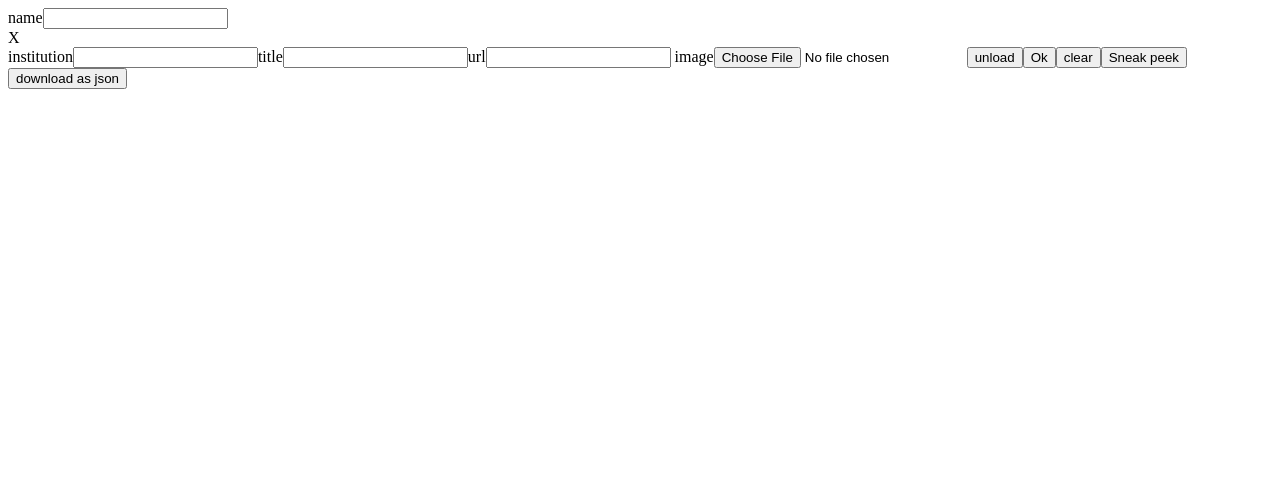
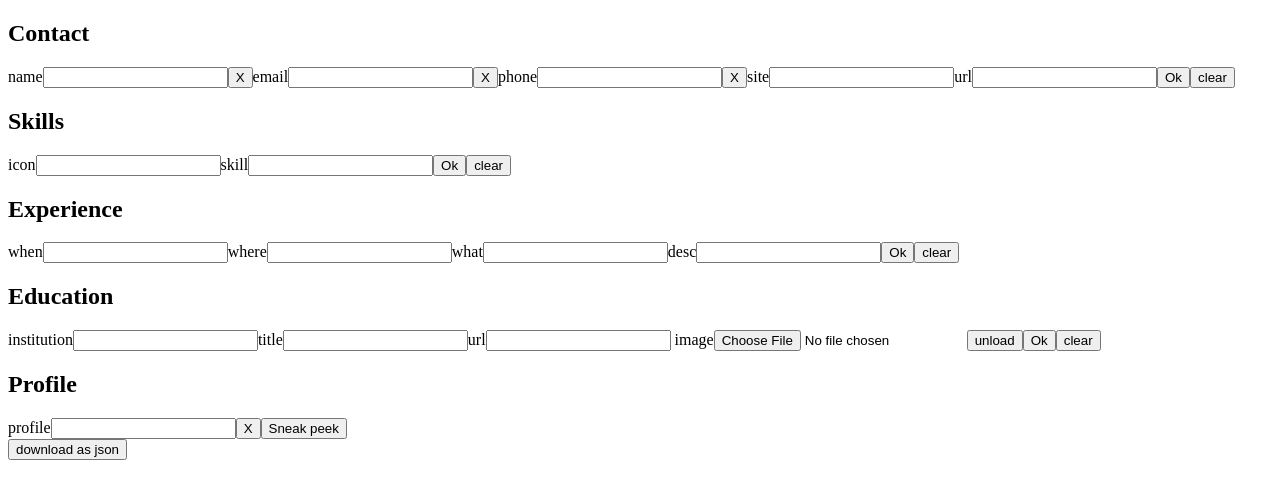
Before and after one commit to Perlesvaux/solid-cv, a React (Vite) app: page / in a window 1280 px wide. Shown: the top 498 px of the page. Built offline with nearby package versions, Linux system fonts and the light colour scheme.

Commit message:
major landmark: all form fields are now ready.

```diff
--- a/src/App.jsx
+++ b/src/App.jsx
@@ -26,16 +26,22 @@ export default function App() {
 
   return (
     <>
-      {
-        //<FieldProfile getter={state} setter={action} />
-        //  <FieldEmail getter={state} setter={action} />
-        //  <FieldPhone getter={state} setter={action} />
-          //<FieldExperience getter={state} setter={action} />
-          //<FieldSkills getter={state} setter={action} />
-          //<FieldLinks getter={state} setter={action} />
-      }
-          <FieldName getter={state} setter={action} />
+      <h2>Contact</h2>
+      <FieldName getter={state} setter={action} />
+      <FieldEmail getter={state} setter={action} />
+      <FieldPhone getter={state} setter={action} />
+      <FieldLinks getter={state} setter={action} />
+
+      <h2>Skills</h2>
+      <FieldSkills getter={state} setter={action} />
+      <h2>Experience</h2>
+      <FieldExperience getter={state} setter={action} />
+      <h2>Education</h2>
       <FieldEducation getter={state} setter={action} />
+
+      <h2>Profile</h2>
+      <FieldProfile getter={state} setter={action} />
+
       <button onClick={print}> Sneak peek </button>
       <Dump getter={state} />
     </>
--- a/src/FieldEmail.jsx
+++ b/src/FieldEmail.jsx
@@ -1,15 +1,18 @@
 import PropTypes from 'prop-types';
+import {useHandler} from './Lib.js'
+import Input from './Input.jsx'
+
 export default function FieldEmail({ getter, setter }){
 
-  const deleter = () => setter({type:"delete email"})
-  const updater = (e) => setter({type:"update email", value:e.target.value})
+  const { singleUpdate, singleDelete } = useHandler(setter, 'email')
 
   return (
-    <label >
-      Email
-      <input type="email" value={getter.email} onChange={updater} />
-      <button onClick={deleter}> delete </button>
-    </label>
+    <Input
+      type="email"
+      name="email"
+      value={getter.email}
+      onChange={singleUpdate}
+      deleter={singleDelete} />
   )
 }
 
--- a/src/FieldName.jsx
+++ b/src/FieldName.jsx
@@ -4,15 +4,15 @@ import Input from './Input.jsx'
 
 export default function FieldName({ getter, setter }){
 
-  const { singlePropertyUpdate, singlePropertyDelete } = useHandler(setter, 'name')
+  const { singleUpdate, singleDelete } = useHandler(setter, 'name')
 
   return (
     <Input
       type="text"
       name="name"
       value={getter.name}
-      onChange={singlePropertyUpdate}
-      deleter={singlePropertyDelete} />
+      onChange={singleUpdate}
+      deleter={singleDelete} />
   )
 }
 
--- a/src/FieldPhone.jsx
+++ b/src/FieldPhone.jsx
@@ -1,15 +1,18 @@
 import PropTypes from 'prop-types';
+import {useHandler} from './Lib.js'
+import Input from './Input.jsx'
+
 export default function FieldPhone({ getter, setter }){
 
-  const deleter = () => setter({type:"delete phone"})
-  const updater = (e) => setter({type:"update phone", value:e.target.value})
+  const { singleUpdate, singleDelete } = useHandler(setter, 'phone')
 
   return (
-    <label >
-      phone
-      <input type="tel" value={getter.phone} onChange={updater} />
-      <button onClick={deleter}> delete </button>
-    </label>
+    <Input
+      type="tel"
+      name="phone"
+      value={getter.phone}
+      onChange={singleUpdate}
+      deleter={singleDelete} />
   )
 }
 
--- a/src/FieldProfile.jsx
+++ b/src/FieldProfile.jsx
@@ -1,16 +1,19 @@
 import PropTypes from 'prop-types';
+import {useHandler} from './Lib.js'
+import Input from './Input.jsx'
 
 export default function FieldProfile({ getter, setter }){
 
-  const deleter = () => setter({type:"delete profile"})
-  const updater = (e) => setter({type:"update profile", value:e.target.value})
+  const { singleUpdate, singleDelete } = useHandler(setter, 'profile')
 
   return (
-    <label >
-      Profile
-      <input type="text" value={getter.profile} onChange={updater} />
-      <button onClick={deleter}> delete </button>
-    </label>
+    <Input
+      type='text'
+      name='profile'
+      value={getter.profile}
+      onChange={singleUpdate}
+      deleter={singleDelete}
+    />
   )
 }
 
--- a/src/Input.jsx
+++ b/src/Input.jsx
@@ -5,7 +5,7 @@ export default function Input({ index, name, type, value, onChange, deleter }){
     <label>
       { name }
       <input data-index={index} name={name} type={type} value={value} onChange={onChange} />
-      { deleter && <div onClick={deleter}>X</div> }
+      { deleter && <button onClick={deleter}>X</button> }
     </label>
   </>)
 }
--- a/src/Lib.js
+++ b/src/Lib.js
@@ -108,10 +108,10 @@ export function useHandler (setter, field, initial){
 
 
   // Enhanced simple property shared state setters (manipulate new/existing value of: name, phone, email, profile)
-  const singlePropertyUpdate = (e) => setter({type:'update property', field:field, value:e.target.value})
-  const singlePropertyDelete = () => setter({type:'delete property', field:field, value:''})
+  const singleUpdate = (e) => setter({type:'update property', field:field, value:e.target.value})
+  const singleDelete = () => setter({type:'delete property', field:field, value:''})
 
-  return {newEntry, modifyText, modifyImage, eraseImage, entryPurge, entryDelete, entryEdit, confirm, entryImageDelete, entryImageEdit, singlePropertyUpdate, singlePropertyDelete}
+  return {newEntry, modifyText, modifyImage, eraseImage, entryPurge, entryDelete, entryEdit, confirm, entryImageDelete, entryImageEdit, singleUpdate, singleDelete}
 
 
 
```
